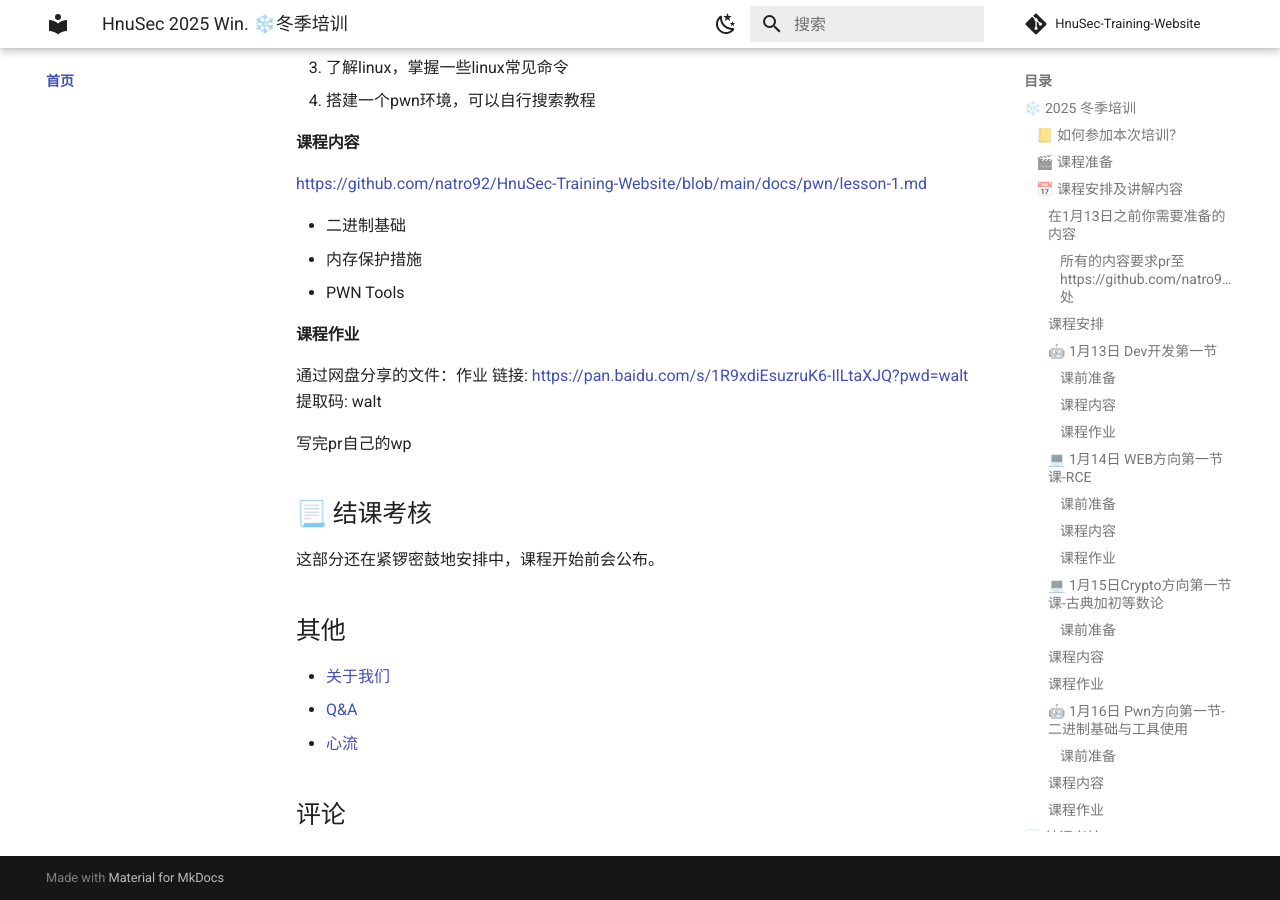
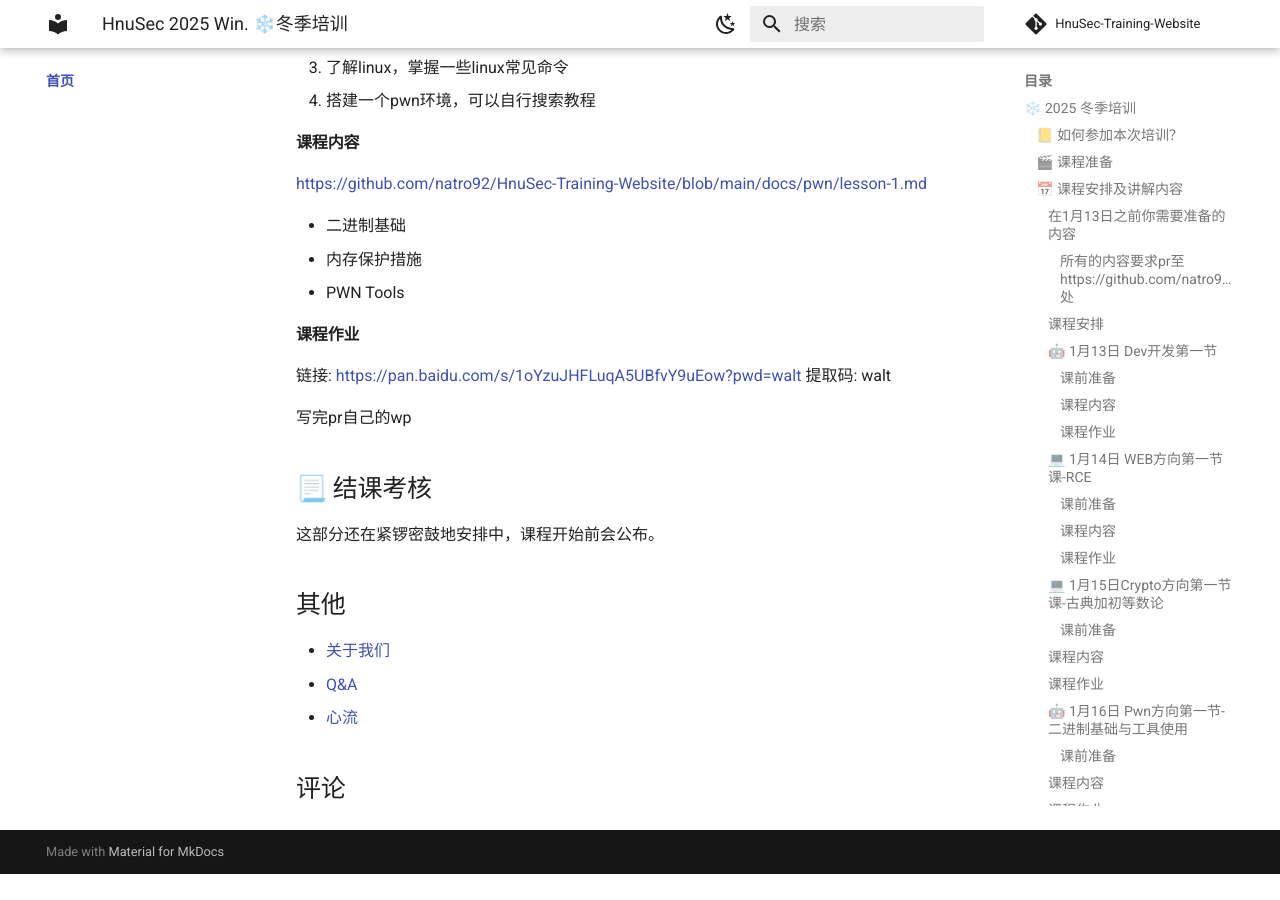
Before and after one commit to natro92/HnuSec-Training-Website, an MkDocs documentation site: the page built from docs/index.md, in a window 1280 px wide and 900 px high, scrolled down 7150 px. Built offline with MkDocs 1.6.1 and Material for MkDocs 9.7.7, drawn with Linux system fonts in a browser that asks for light colours; comment, search, counter and statistics services are not loaded; after the commit the page ends 8024 px from its top, so only the background shows below that.

Commit message:
Update index.md

```diff
--- a/docs/index.md
+++ b/docs/index.md
@@ -332,8 +332,7 @@ https://github.com/natro92/HnuSec-Training-Website/blob/main/docs/pwn/lesson-1.m
 - PWN Tools
 
 #### 课程作业
-通过网盘分享的文件：作业
-链接: https://pan.baidu.com/s/1R9xdiEsuzruK6-IlLtaXJQ?pwd=walt 提取码: walt
+链接: https://pan.baidu.com/s/1oYzuJHFLuqA5UBfvY9uEow?pwd=walt 提取码: walt
 
 写完pr自己的wp
 
```
